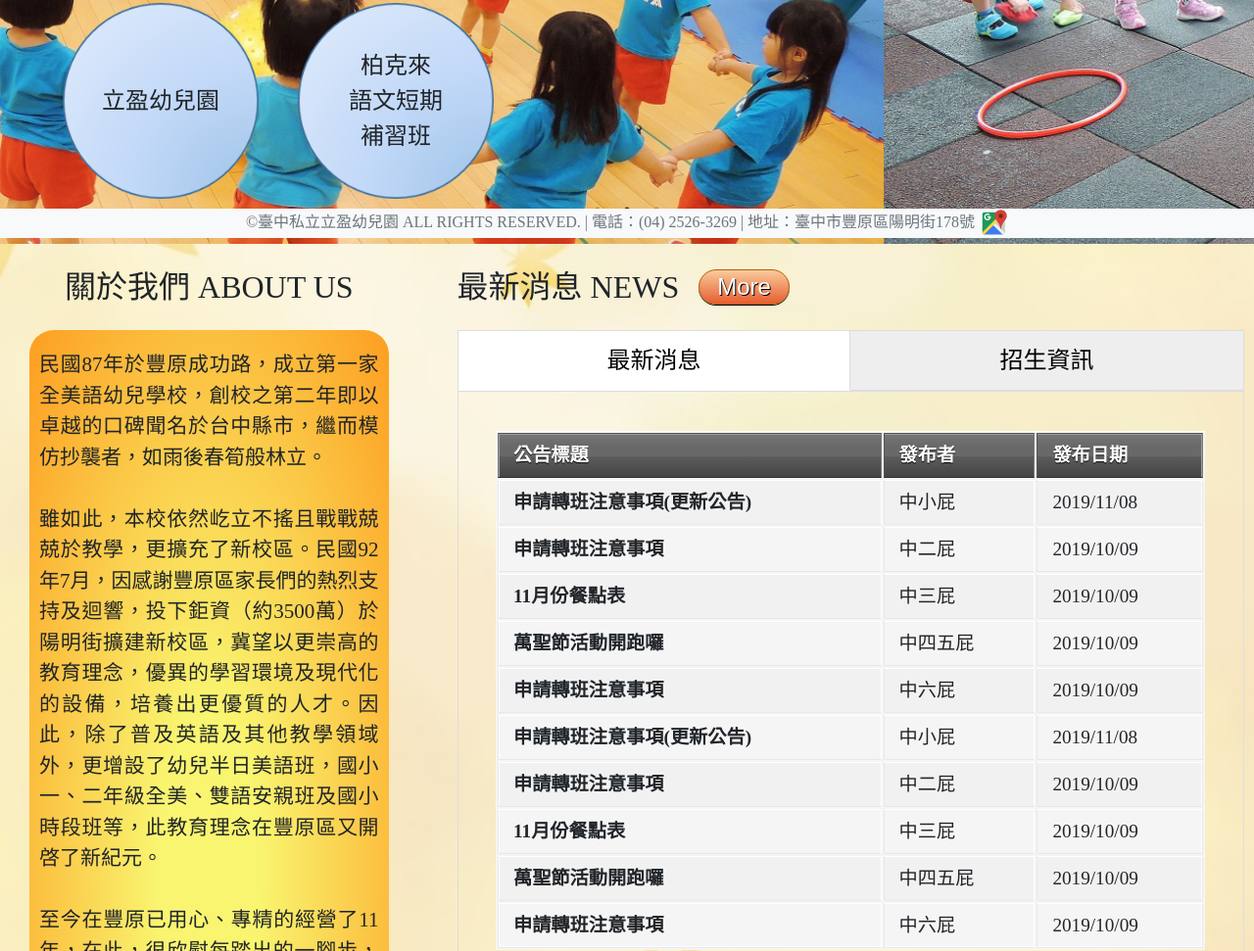
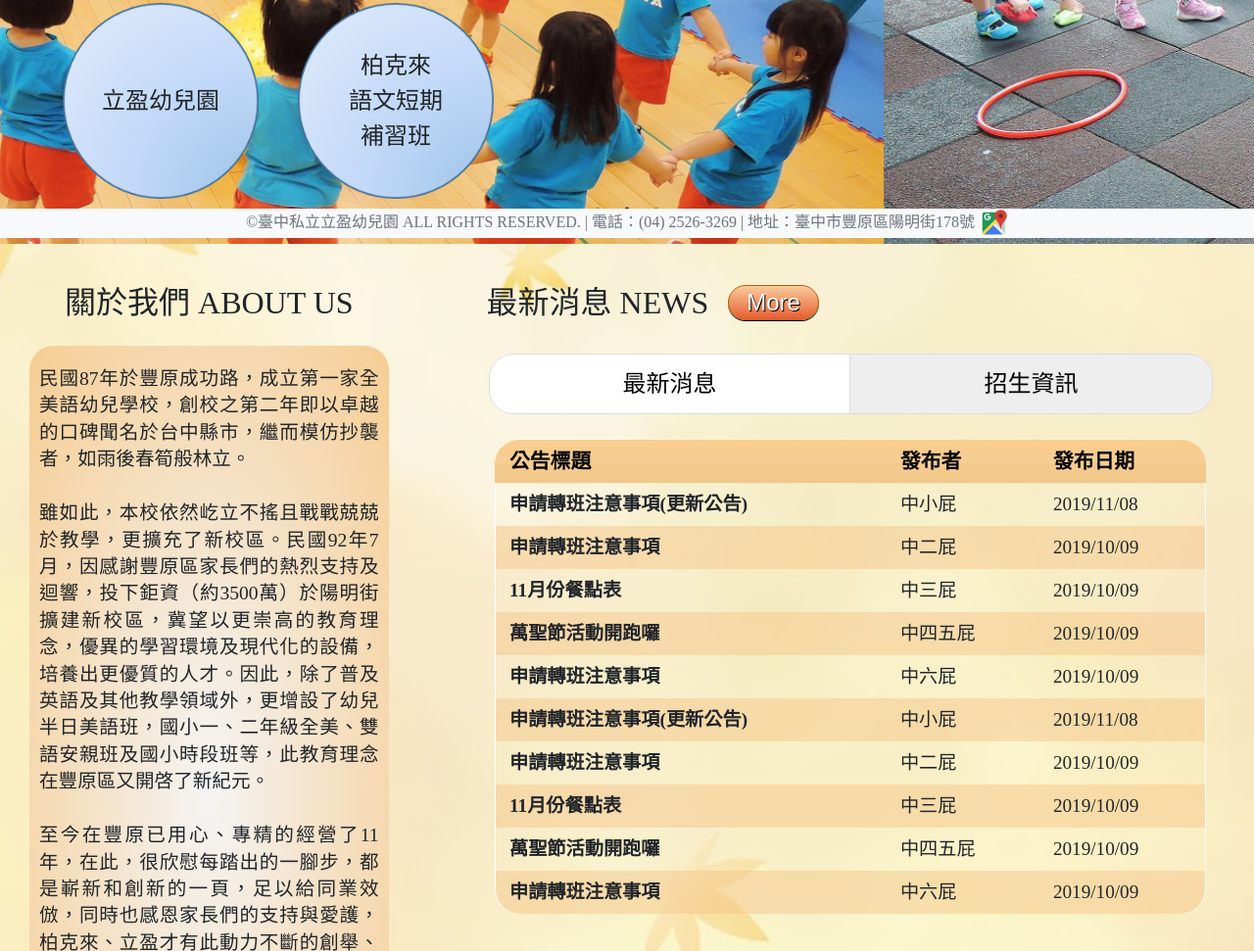
Before and after one commit to lv1codeman/Li-Ying, a website: page index.html in a window 1280 px wide. Shown: the part 557-1528 px from the top of the page at 98% size. Drawn offline with Linux system fonts and the light colour scheme; a web font is replaced by a local one.

Commit message:
美化index

```diff
--- a/css/page2.css
+++ b/css/page2.css
@@ -3,8 +3,12 @@
 @import "util.css";
 html,
 body {
-    font-family: 'GenJyuuGothic-Monospace-Regular';
+  font-family: "GenJyuuGothic-Monospace-Regular";
   height: 100%;
+}
+
+.row {
+  margin-top: 1rem;
 }
 
 .centerall {
@@ -21,7 +25,7 @@ body {
 }
 
 pre {
-    font-family: 'GenJyuuGothic-Monospace-Regular';
+  font-family: "GenJyuuGothic-Monospace-Regular";
   white-space: pre-wrap;
 }
 
@@ -36,24 +40,25 @@ pre {
 }
 
 .about_us_title {
-    font-family: 'GenJyuuGothic-Monospace-Regular';
+  font-family: "GenJyuuGothic-Monospace-Regular";
   font-size: 2rem;
   text-align: center;
   padding: 20px 0 20px 0;
 }
 
 .about_us_article {
-    font-size: 1.5rem;
+  font-size: 1.4rem;
   padding: 20px 10px 20px 10px;
+  line-height: 1.4;
   text-align: justify;
-    text-justify: inter-ideograph;
+  /* text-justify: inter-ideograph; */
 }
 
 .news_title {
-    font-family: 'GenJyuuGothic-Monospace-Regular';
+  font-family: "GenJyuuGothic-Monospace-Regular";
   font-size: 2rem;
   text-align: left;
-    padding: 20px 20px 20px 0;
+  padding: 20px 20px 20px 30px;
 }
 
 .flex-container1 {
@@ -151,7 +156,7 @@ pre {
 #tab-button li a {
   display: block;
   font-size: 1.5rem;
-    padding: .5em;
+  padding: 0.5em;
   background: #eee;
   border: 1px solid #ddd;
   text-align: center;
@@ -165,16 +170,30 @@ pre {
 
 #tab-button li a:hover,
 #tab-button .is-active a {
-    border-bottom-color: transparent;
   background: #fff;
+}
+
+#tab-button li:first-child a {
+  border-radius: 25px 0px 0px 25px;
+  -webkit-border-radius: 25px 0px 0px 25px;
+  -moz-border-radius: 25px 0px 0px 25px;
+}
+
+#tab-button li:last-child a {
+  border-radius: 0px 25px 25px 0px;
+  -webkit-border-radius: 0px 25px 25px 0px;
+  -moz-border-radius: 0px 25px 25px 0px;
 }
 
 .tab-contents {
   font-size: 1.2rem;
-    padding: .5em 2em 1em;
-    border: 1px solid #ddd;
+  padding: 0.5em 2em 1em;
+  /* border: 1px solid #ddd; */
 }
 
+.tab-button-outer {
+  padding: 0.5em 2em 1em;
+}
 
 /* #region Media Queries */
 
@@ -277,5 +296,4 @@ pre {
   }
 }
 
-
 /* #endregion */
--- a/css/table.css
+++ b/css/table.css
@@ -7,33 +7,37 @@ em {
 }
 
 table {
-    background: #f5f5f5;
-    border-collapse: separate;
-    box-shadow: inset 0 1px 0 #fff;
+  /* border-collapse: separate; */
+  border-collapse: collapse;
   font-size: 1.2rem;
   line-height: 1.5rem;
-    margin: 30px auto;
+  margin: auto;
   text-align: left;
   width: 100%;
 }
 
 th {
-    background: linear-gradient(#777, #444);
-    border-left: 1px solid #555;
+  /* background: linear-gradient(#777, #444); */
+  /* border-left: 1px solid #555;
     border-right: 1px solid #777;
     border-top: 1px solid #555;
     border-bottom: 1px solid #333;
-    box-shadow: inset 0 1px 0 #999;
-    color: #fff;
+    box-shadow: inset 0 1px 0 #999; */
+  background: linear-gradient(#face91, #f2c78a);
+  color: rgb(0, 0, 0);
   font-weight: bold;
+  font-size: 1.3rem;
   padding: 10px 15px;
   position: relative;
-    text-shadow: 0 1px 0 #000;
+  /* text-shadow: 0 1px 0 #000; */
 }
 
 th:after {
-    background: linear-gradient(rgba(255, 255, 255, 0), rgba(255, 255, 255, .08));
-    content: '';
+  background: linear-gradient(
+    rgba(255, 255, 255, 0),
+    rgba(255, 255, 255, 0.08)
+  );
+  content: "";
   display: block;
   height: 25%;
   left: 0;
@@ -44,19 +48,22 @@ th:after {
 }
 
 th:first-child {
-    border-left: 1px solid #777;
-    box-shadow: inset 1px 1px 0 #999;
+  border-radius: 25px 0px 0px 0px;
+  -webkit-border-radius: 25px 0px 0px 0px;
+  -moz-border-radius: 25px 0px 0px 0px;
 }
 
 th:last-child {
-    box-shadow: inset -1px 1px 0 #999;
+  border-radius: 0px 25px 0px 0px;
+  -webkit-border-radius: 0px 25px 0px 0px;
+  -moz-border-radius: 0px 25px 0px 0px;
 }
 
 td {
-    border-right: 1px solid #fff;
-    border-left: 1px solid #e8e8e8;
-    border-top: 1px solid #fff;
-    border-bottom: 1px solid #e8e8e8;
+  /* border-right: 1px solid #fff; */
+  /* border-left: 1px solid #e8e8e8; */
+  /* border-top: 1px solid #fff; */
+  /* border-bottom: 1px solid #e8e8e8; */
   padding: 10px 15px;
   position: relative;
   transition: all 300ms;
@@ -67,7 +74,7 @@ td:first-child {
 }
 
 td:last-child {
-    border-right: 1px solid #e8e8e8;
+  /* border-right: 1px solid #e8e8e8; */
   box-shadow: inset -1px 0 0 #fff;
 }
 
@@ -75,20 +82,26 @@ tr:hover {
   cursor: pointer;
 }
 
-tr:nth-child(odd) td {
-    background: #f1f1f1;
+tr:nth-child(even) td {
+  background: rgba(245, 200, 140, 0.5);
 }
 
 tr:last-of-type td {
-    box-shadow: inset 0 -1px 0 #fff;
+  /* box-shadow: inset 0 -1px 0 #fff; */
 }
 
 tr:last-of-type td:first-child {
-    box-shadow: inset 1px -1px 0 #fff;
+  /* box-shadow: inset 1px -1px 0 #fff; */
+  border-radius: 0px 0px 0px 25px;
+  -webkit-border-radius: 0px 0px 0px 25px;
+  -moz-border-radius: 0px 0px 0px 25px;
 }
 
 tr:last-of-type td:last-child {
-    box-shadow: inset -1px -1px 0 #fff;
+  /* box-shadow: inset -1px -1px 0 #fff; */
+  border-radius: 0px 0px 25px 0px;
+  -webkit-border-radius: 0px 0px 25px 0px;
+  -moz-border-radius: 0px 0px 25px 0px;
 }
 
 tbody:hover td {
--- a/css/util.css
+++ b/css/util.css
@@ -10,20 +10,120 @@
   /* Permalink - use to edit and share this gradient: https://colorzilla.com/gradient-editor/#f9f570+-1,fd9e21+0,f9f570+0,f9f570+20,f9f570+20,fd9e21+100 */
   background: #f9f570;
   /* Old browsers */
-    background: -moz-radial-gradient(center, ellipse cover, #f9f570 -1%, #fd9e21 0%, #f9f570 0%, #f9f570 20%, #f9f570 20%, #fd9e21 100%);
+  background: -moz-radial-gradient(
+    center,
+    ellipse cover,
+    #f9f570 -1%,
+    #fd9e21 0%,
+    #f9f570 0%,
+    #f9f570 20%,
+    #f9f570 20%,
+    #fd9e21 100%
+  );
   /* FF3.6-15 */
-    background: -webkit-radial-gradient(center, ellipse cover, #f9f570 -1%, #fd9e21 0%, #f9f570 0%, #f9f570 20%, #f9f570 20%, #fd9e21 100%);
+  background: -webkit-radial-gradient(
+    center,
+    ellipse cover,
+    #f9f570 -1%,
+    #fd9e21 0%,
+    #f9f570 0%,
+    #f9f570 20%,
+    #f9f570 20%,
+    #fd9e21 100%
+  );
   /* Chrome10-25,Safari5.1-6 */
-    background: radial-gradient(ellipse at center, #f9f570 -1%, #fd9e21 0%, #f9f570 0%, #f9f570 20%, #f9f570 20%, #fd9e21 100%);
+  background: radial-gradient(
+    ellipse at center,
+    #f9f570 -1%,
+    #fd9e21 0%,
+    #f9f570 0%,
+    #f9f570 20%,
+    #f9f570 20%,
+    #fd9e21 100%
+  );
   /* W3C, IE10+, FF16+, Chrome26+, Opera12+, Safari7+ */
   filter: progid: DXImageTransform.Microsoft.gradient( startColorstr='#f9f570', endColorstr='#fd9e21', GradientType=1);
   /* IE6-9 fallback on horizontal gradient */
+}
+
+.about_us_bg {
+  /* Permalink - use to edit and share this gradient: https://colorzilla.com/gradient-editor/#f4f4f4+0,f6cd93+100 */
+  background: #f4f4f4; /* Old browsers */
+  background: -moz-radial-gradient(
+    center,
+    ellipse cover,
+    #f4f4f4 0%,
+    #f6cd93 100%
+  ); /* FF3.6-15 */
+  background: -webkit-radial-gradient(
+    center,
+    ellipse cover,
+    #f4f4f4 0%,
+    #f6cd93 100%
+  ); /* Chrome10-25,Safari5.1-6 */
+  background: radial-gradient(
+    ellipse at center,
+    #f4f4f4 0%,
+    #f6cd93 100%
+  ); /* W3C, IE10+, FF16+, Chrome26+, Opera12+, Safari7+ */
+  filter: progid:DXImageTransform.Microsoft.gradient( startColorstr='#f4f4f4', endColorstr='#f6cd93',GradientType=1 ); /* IE6-9 fallback on horizontal gradient */
+}
+
+.bg1 {
+  /* Permalink - use to edit and share this gradient: https://colorzilla.com/gradient-editor/#f5b082+0,f2f2f2+0,f2f2f2+12,ea995b+100 */
+  background: #f5b082; /* Old browsers */
+  background: -moz-linear-gradient(
+    45deg,
+    #f5b082 0%,
+    #f2f2f2 0%,
+    #f2f2f2 12%,
+    #ea995b 100%
+  ); /* FF3.6-15 */
+  background: -webkit-linear-gradient(
+    45deg,
+    #f5b082 0%,
+    #f2f2f2 0%,
+    #f2f2f2 12%,
+    #ea995b 100%
+  ); /* Chrome10-25,Safari5.1-6 */
+  background: linear-gradient(
+    45deg,
+    #f5b082 0%,
+    #f2f2f2 0%,
+    #f2f2f2 12%,
+    #ea995b 100%
+  ); /* W3C, IE10+, FF16+, Chrome26+, Opera12+, Safari7+ */
+  filter: progid:DXImageTransform.Microsoft.gradient( startColorstr='#f5b082', endColorstr='#ea995b',GradientType=1 ); /* IE6-9 fallback on horizontal gradient */
 }
 
 .div_radius25 {
   border-radius: 25px;
   -webkit-border-radius: 25px;
   -moz-border-radius: 25px;
+}
+
+.div_radius25lt {
+  border-radius: 25px 0px 0px 0px;
+  -webkit-border-radius: 25px 0px 0px 0px;
+  -moz-border-radius: 25px 0px 0px 0px;
+}
+
+.div_radius25rt {
+  border-radius: 0px 25px 0px 0px;
+  -webkit-border-radius: 0px 25px 0px 0px;
+  -moz-border-radius: 0px 25px 0px 0px;
+}
+
+.div_radius25lb {
+  border-radius: 0px 0px 0px 25px;
+  -webkit-border-radius: 0px 0px 0px 25px;
+  -moz-border-radius: 0px 0px 0px 25px;
+}
+
+.div_radius25rb {
+  border-radius: 0px 0px 25px 0px;
+  -webkit-border-radius: 0px 0px 25px 0px;
+  -moz-border-radius: 0px 0px 25px 0px;
 }
 
 .btn-more {
--- a/index.html
+++ b/index.html
@@ -165,7 +165,7 @@
         <div class="row">
             <div class="col-4 about_us">
                 <div class="about_us_title">關於我們 ABOUT US</div>
-                <div class="about_us_article color-orange1 div_radius25">
+                <div class="about_us_article about_us_bg div_radius25">
                     <pre>
 民國87年於豐原成功路，成立第一家全美語幼兒學校，創校之第二年即以卓越的口碑聞名於台中縣市，繼而模仿抄襲者，如雨後春筍般林立。
 
```
Lines whose indentation alone changed are shown as unchanged.
